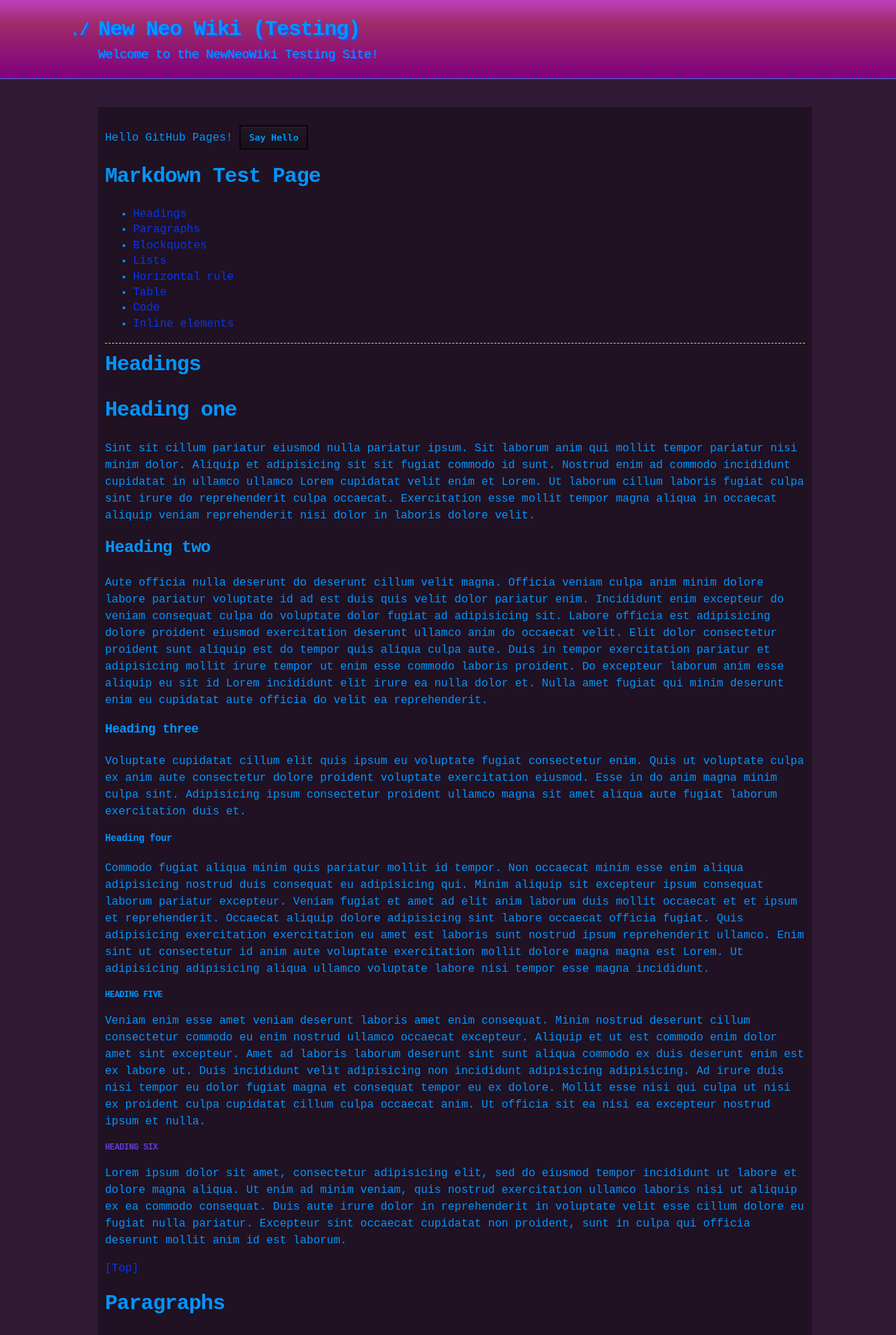
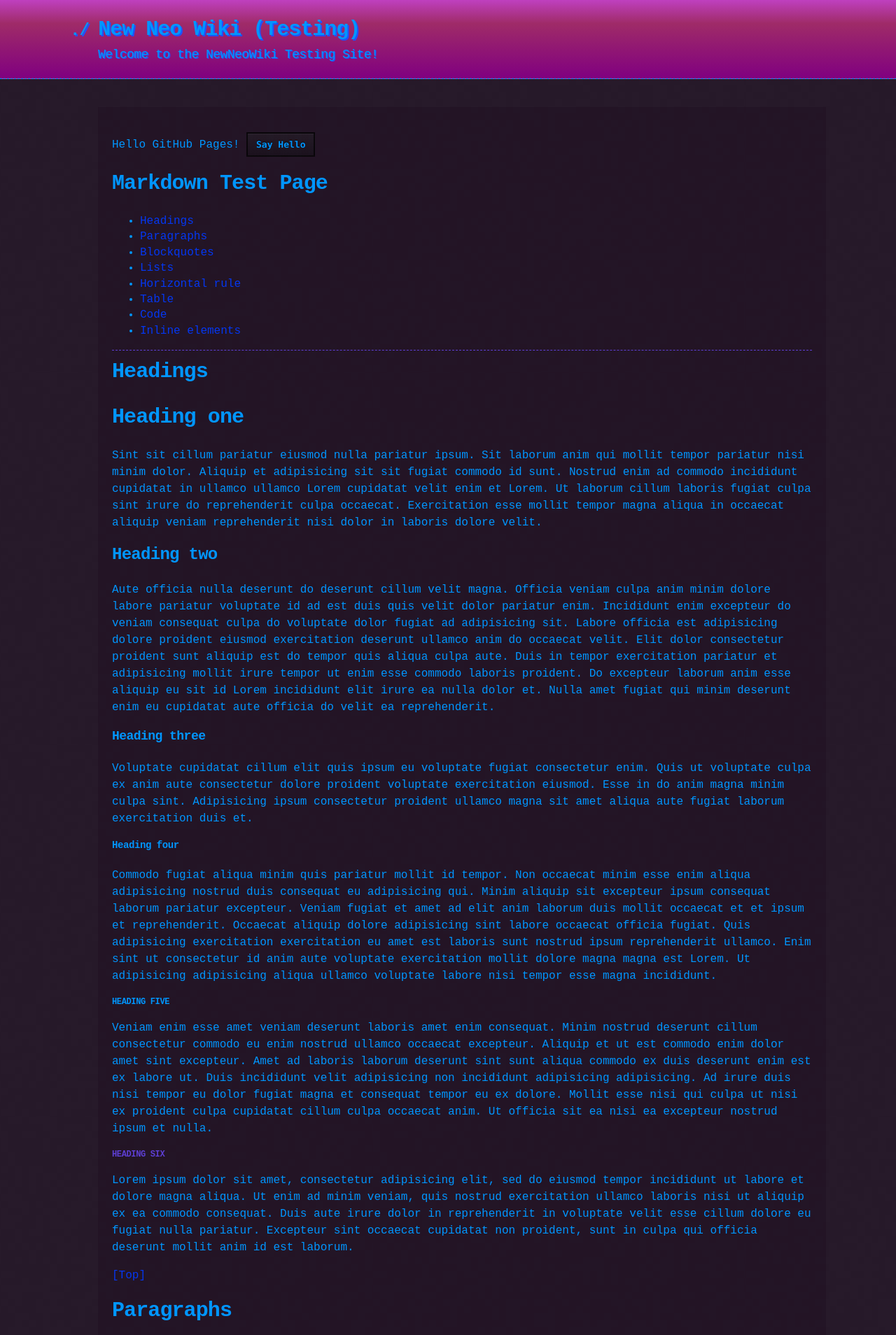
Before and after one commit to Zekrom64/NewNeoWiki-Testing, a Jekyll site: the page built from index.md, in a window 1280 px wide. Shown: the top 1908 px of the page at 70% size. Built offline with Jekyll 4.4.1, drawn with Linux system fonts in a browser that asks for light colours.

Commit message:
Theme background updates

```diff
--- a/_layouts/default.html
+++ b/_layouts/default.html
@@ -10,7 +10,7 @@
   </head>
 
   <body>
-
+    <div id="content">
       <header>
         <div class="container">
           <a id="a-title" href="{{ '/' | relative_url }}">
@@ -31,5 +31,6 @@
           {{ content }}
         </section>
       </div>
+    </div>
   </body>
 </html>
--- a/_sass/jekyll-theme-hacker.scss
+++ b/_sass/jekyll-theme-hacker.scss
@@ -21,12 +21,17 @@ $font-content: courier new, courier, monospace;
 body {
   margin: 0;
   padding: 0;
-  background-color: $body-background;
-  //background: $body-background url("/assets/images/background.png") 0 0;
   color: $body-foreground;
+  background: $body-background url("../images/background.png") 0 0;
   font-size: 16px;
   line-height: 1.5;
   font-family: $font-content;
+}
+
+#content {
+  width: 100%;
+  height: 100%;
+  background-color: rgba($body-background, 0.6);
 }
 
 /* General & 'Reset' Stuff */
@@ -103,8 +108,8 @@ header h2 {
 #main_content {
   width: 100%;
   -webkit-font-smoothing: antialiased;
-  padding: 10px;
-  background-color: darken($body-background, 5%);
+  background-color: rgba(darken($body-background, 5%), 0.5);
+  padding: 20px;
 }
 section img {
   max-width: 100%
@@ -151,10 +156,6 @@ dt {
   font-weight: bold;
 }
 
-ul li {
-  //list-style-image:url('../images/bullet.png');
-}
-
 blockquote {
   color: $blockquote-color;
   padding-left: 10px;
@@ -162,11 +163,11 @@ blockquote {
 }
 
 pre {
-  background: rgba(0, 0, 0, 0.9);
+  background: rgba(0, 0, 0, 0.3);
   border: 1px solid rgba(255, 255, 255, 0.15);
   padding: 10px;
   font-size: 16px;
-  color: #b5e853;
+  color: $body-foreground;
   border-radius: 2px;
   word-wrap: normal;
   overflow: auto;
@@ -189,7 +190,7 @@ table {
 
 th {
   text-align: left;
-  border-bottom: 1px dashed #b5e853;
+  border-bottom: 1px dashed $iris;
   padding: 5px 10px;
 }
 
@@ -200,8 +201,8 @@ td {
 hr {
   height: 0;
   border: 0;
-  border-bottom: 1px dashed #b5e853;
-  color: #b5e853;
+  border-bottom: 1px dashed $iris;
+  color: $iris;
 }
 
 /* Buttons
```
Also changed, not shown: assets/images/background.png (added). Lines whose indentation alone changed are shown as unchanged.
